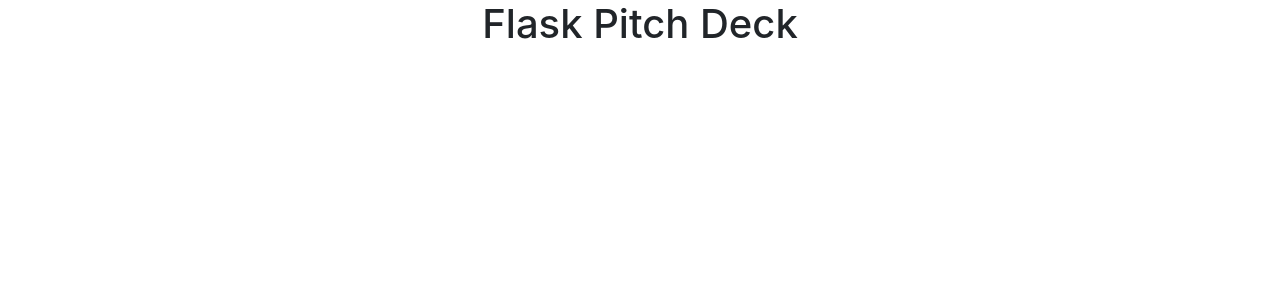
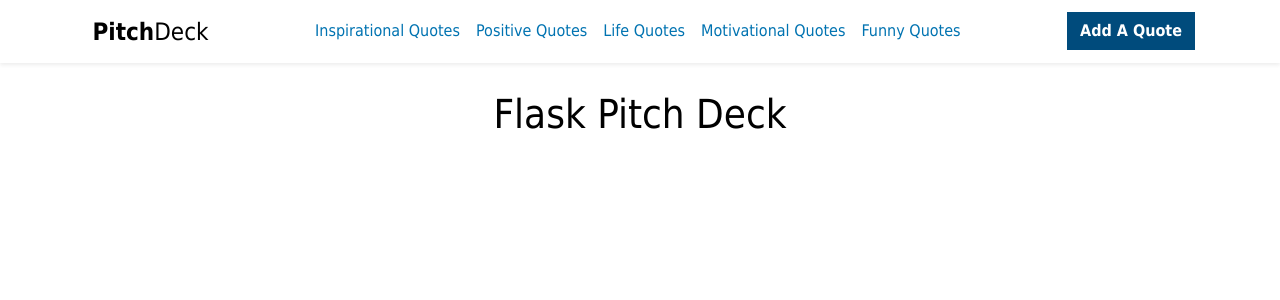
Before and after one commit to steve-njuguna-k/Flask-Pitch-Deck, a Flask app: page / in a window 1280 px wide. Shown: the top 300 px of the page. Run offline with Flask 2, Linux system fonts and the light colour scheme; some libraries are stand-ins or nearby versions.

Commit message:
Styled navbar

```diff
--- /dev/null
+++ b/app/static/assets/css/style.css
@@ -0,0 +1,65 @@
+body {
+    font-family:'Nunito', Tahoma, Geneva, Verdana, sans-serif;
+    background-color: #fff;
+    color: #000;
+}
+
+p {
+    font-size: 14px;
+}
+
+a {
+    text-decoration: none;
+    color: #004b7c;
+}
+
+a:hover {
+    text-decoration: none;
+    color: #0073b1;
+}
+
+.landing {
+    margin-top: 90px;
+}
+
+.navbar.navbar-dark .nav-item .nav-link {
+    color: #0073b1!important;
+    background-color: #fff;
+}
+
+.navbar.navbar-dark .nav-item .nav-link:hover {
+    color: #004b7c!important;
+    background-color: #fff;
+}
+
+.navbar {
+    background-color: #fff!important;
+}
+
+.navbar-nav {
+    background-color: #fff;
+}
+
+.navbar-brand {
+    background-color: #fff;
+}
+
+.btn-blue{
+    background-color: #004b7c;
+    color: #fff;
+    border-radius: 0%;
+}
+
+.btn-blue:hover{
+    background-color: #0073b1;
+    color: #fff;
+    border-radius: 0%;
+}
+
+.logo{
+    margin-top: 10px;
+}
+
+.logo-colour {
+    color: #004b7c;
+}
--- a/app/templates/Base.html
+++ b/app/templates/Base.html
@@ -7,13 +7,51 @@
     <meta name="Description" content="Enter your description here"/>
     <link rel="stylesheet" href="https://cdnjs.cloudflare.com/ajax/libs/twitter-bootstrap/4.6.0/css/bootstrap.min.css">
     <link rel="stylesheet" href="https://cdnjs.cloudflare.com/ajax/libs/font-awesome/5.15.4/css/all.min.css">
-    <link rel="stylesheet" href="assets/css/style.css">
+    <link rel="stylesheet" href="https://pro.fontawesome.com/releases/v5.10.0/css/all.css" integrity="sha384-AYmEC3Yw5cVb3ZcuHtOA93w35dYTsvhLPVnYs9eStHfGJvOvKxVfELGroGkvsg+p" crossorigin="anonymous"/>
+    <link rel="stylesheet" href="{{ url_for('static', filename='assets/css/style.css') }}">
     <title>Pitch Deck</title>
 </head>
 <body>
 
     <div class="container">
-        {% block content %} {% endblock content %}
+        {% block navbar %}
+            <div class="container-fluid">
+                <nav class="navbar navbar-expand-lg navbar-dark fixed-top shadow-sm">
+                    <div class="container">
+                        <h4 class="logo"><span class="logo-colour"><i class="fad fa-lightbulb-on fa-lg"></i></span><b> Pitch</b>Deck</h4>
+                        <button class="navbar-toggler" type="button" data-toggle="collapse" data-target="#navbarNavDropdown">
+                            <span class="navbar-toggler-icon"></span>
+                        </button>
+                        <div class="collapse navbar-collapse" id="navbarNavDropdown">
+                            <ul class="navbar-nav mx-auto">
+                                <li class="nav-item">
+                                    <a class="nav-link" href="#">Inspirational Quotes</a>
+                                </li>
+                                <li class="nav-item">
+                                    <a class="nav-link" href="#">Positive Quotes</a>
+                                </li>
+                                <li class="nav-item">
+                                    <a class="nav-link" href="#">Life Quotes</a>
+                                </li>
+                                <li class="nav-item">
+                                    <a class="nav-link" href="#">Motivational Quotes</a>
+                                </li>
+                                <li class="nav-item">
+                                    <a class="nav-link" href="#">Funny Quotes</a>
+                                </li>
+                            </ul>
+                            <div class="d-flex">
+                            <button class="btn btn-md btn-blue ms-3" data-toggle="modal" data-target="#exampleModal"><b>Add A Quote</b></button>
+                            </div>
+                        </div>
+                    </div>
+                </nav>
+            </div>
+        {% endblock %}
+    </div>
+
+    <div class="container">
+        {% block content %} {% endblock %}
     </div>
 
     <script src="https://cdnjs.cloudflare.com/ajax/libs/jquery/3.5.1/jquery.slim.min.js"></script>
--- a/app/templates/Index.html
+++ b/app/templates/Index.html
@@ -2,7 +2,7 @@
 
 {% block content %}
 
-	<div class="text-center">
+	<div class="text-center landing">
 		<h1> Flask Pitch Deck </h1>
 	</div>
 
```
